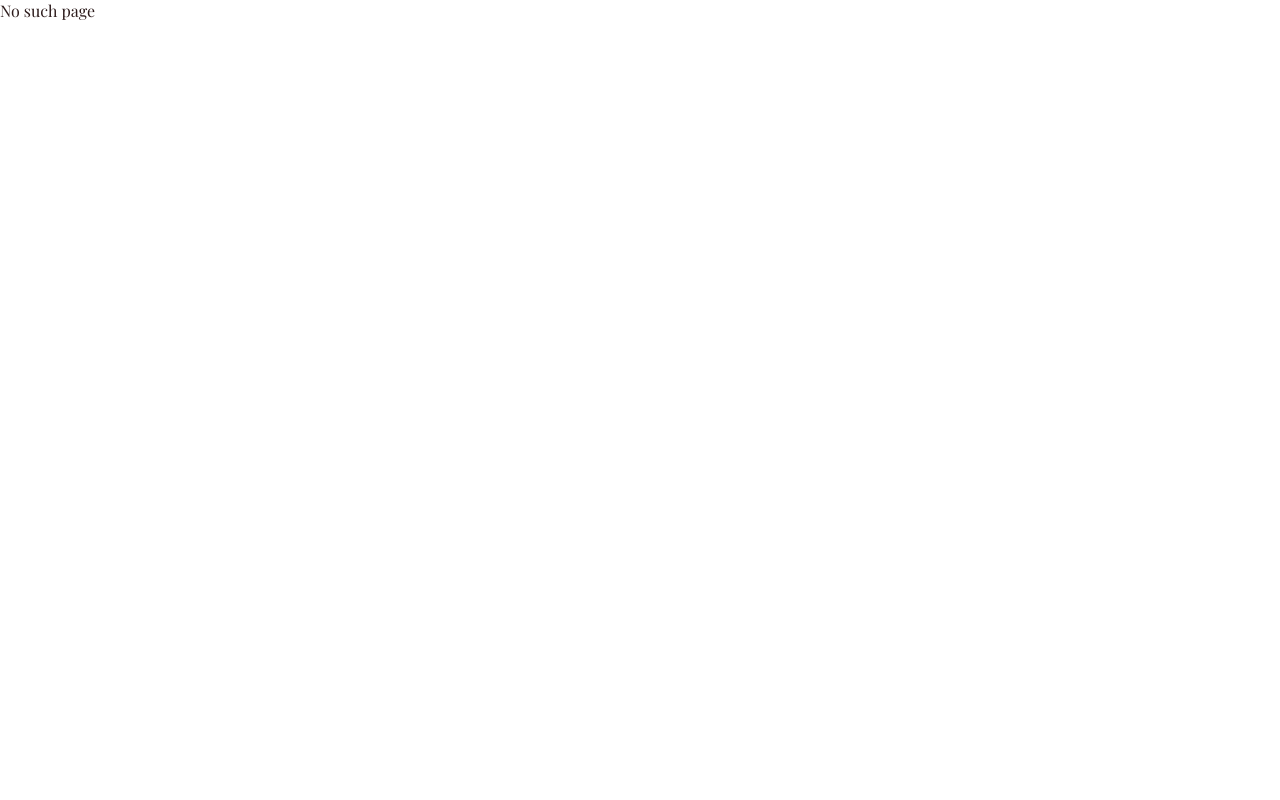
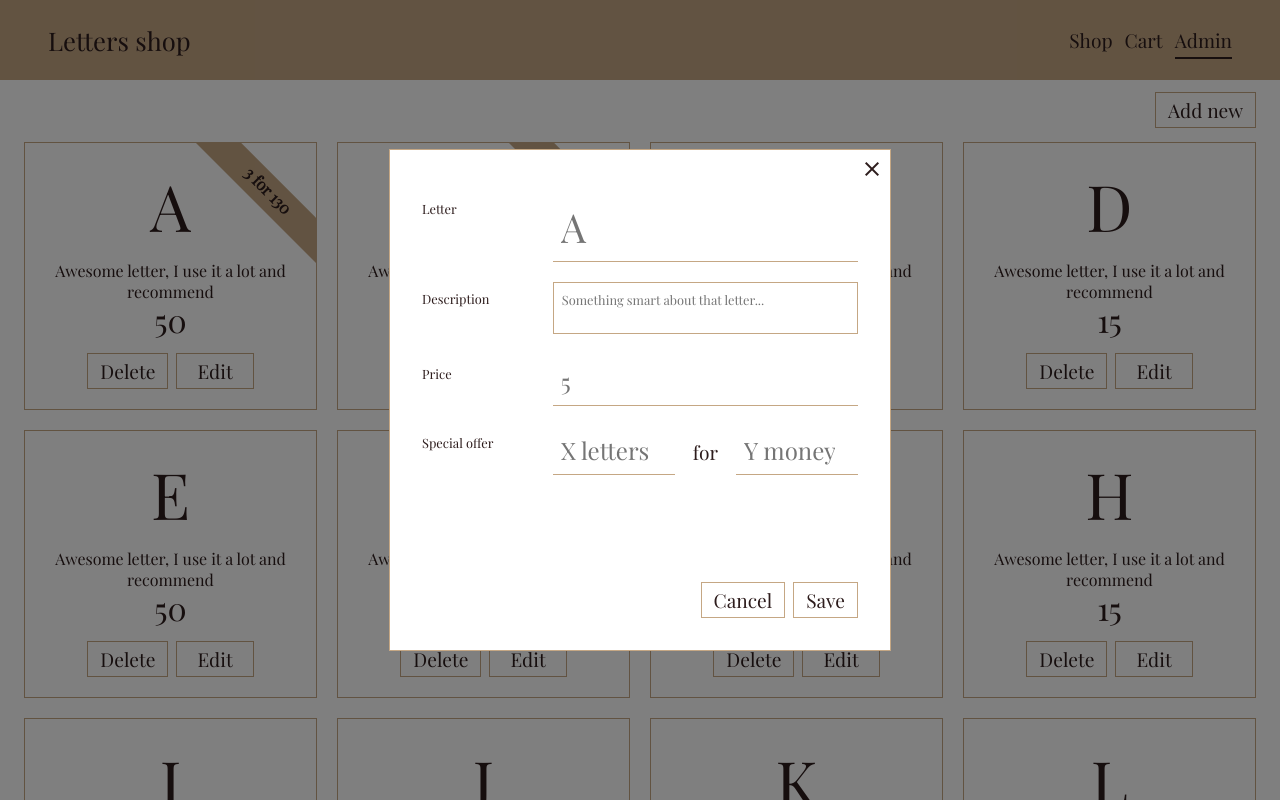
Before and after one commit to ilinieja/poc-react-redux-shop, a React (Create React App) app: page /admin/add in a window 1280 px wide. Before the commit this address had no page. Shown: the top 800 px of the page. Built offline with nearby package versions, Linux system fonts and the light colour scheme.

Commit message:
Add special offer badge for product

```diff
--- a/src/index.tsx
+++ b/src/index.tsx
@@ -30,7 +30,10 @@ const router = createBrowserRouter([
       {
         path: "admin",
         element: <Admin />,
-        children: [{ path: "edit/:productId", element: <ProductEditModal /> }],
+        children: [
+          { path: "edit/:productId", element: <ProductEditModal /> },
+          { path: "add", element: <ProductEditModal /> },
+        ],
       },
     ],
   },
--- /dev/null
+++ b/src/pages/admin/Admin.module.css
@@ -0,0 +1,14 @@
+.container {
+    display: flex;
+    flex-direction: column;
+}
+
+.row {
+    display: flex;
+    justify-content: flex-end;
+    padding: 12px 24px 0;
+}
+
+.listing {
+    padding-top: 14px;
+}
--- a/src/pages/admin/Admin.tsx
+++ b/src/pages/admin/Admin.tsx
@@ -1,16 +1,26 @@
 import { useSelector } from "react-redux";
-import { Outlet } from "react-router";
+import { Outlet, useNavigate } from "react-router";
+import { Button } from "shared/Button/Button";
 import { ProductsListing } from "shared/ProductsListing/ProductsListing";
 import { productsSelectors } from "store/selectors";
 
+import styles from "./Admin.module.css";
+
 export function Admin() {
+  const navigate = useNavigate();
+  const openAddForm = () => navigate("add");
+
   return (
-    <>
+    <div className={styles.container}>
+      <div className={styles.row}>
+        <Button onClick={openAddForm}>Add new</Button>
+      </div>
       <ProductsListing
+        className={styles.listing}
         productIds={useSelector(productsSelectors.selectIds)}
         isAdmin={true}
       />
       <Outlet />
-    </>
+    </div>
   );
 }
--- a/src/pages/admin/ProductEditModal/ProductEditModal.tsx
+++ b/src/pages/admin/ProductEditModal/ProductEditModal.tsx
@@ -22,7 +22,7 @@ export function ProductEditModal() {
     rulePrice,
     ruleQuantity,
   }: FormFields) => {
-    dispatch(productUpdated({ id, changes: { id, description, price } }));
+    dispatch(productUpdated({ id, description, price }));
 
     if (rulePrice && ruleQuantity) {
       dispatch(
--- a/src/pages/admin/ProductForm/ProductForm.tsx
+++ b/src/pages/admin/ProductForm/ProductForm.tsx
@@ -61,6 +61,7 @@ export function ProductForm({
           <input
             className={styles.largeFont}
             defaultValue={product?.id}
+            placeholder="A"
             {...register("id", {
               required: true,
               maxLength: 1,
@@ -86,6 +87,7 @@ export function ProductForm({
         <label className={styles.label}>Description</label>
         <div className={styles.input}>
           <textarea
+            placeholder="Something smart about that letter..."
             defaultValue={product?.description}
             {...register("description", { maxLength: 70 })}
             aria-invalid={errors.description ? "true" : "false"}
@@ -106,7 +108,13 @@ export function ProductForm({
           <input
             type="number"
             defaultValue={product?.price}
-            {...register("price", { required: true, min: 1, max: 100000 })}
+            placeholder="5"
+            {...register("price", {
+              required: true,
+              min: 1,
+              max: 100000,
+              valueAsNumber: true,
+            })}
             aria-invalid={errors.price ? "true" : "false"}
           />
           {errors.price && (
@@ -128,12 +136,14 @@ export function ProductForm({
             <input
               type="number"
               defaultValue={rule?.quantity}
+              placeholder="X letters"
               {...register("ruleQuantity", {
                 min: 2,
                 max: 100000,
                 validate: {
                   required: requiredTogetherWith("rulePrice"),
                 },
+                valueAsNumber: true,
               })}
               aria-invalid={
                 errors.ruleQuantity || errors.rulePrice ? "true" : "false"
@@ -143,12 +153,14 @@ export function ProductForm({
             <input
               type="number"
               defaultValue={rule?.price}
+              placeholder="Y money"
               {...register("rulePrice", {
                 min: 1,
                 max: 100000,
                 validate: {
                   required: requiredTogetherWith("ruleQuantity"),
                 },
+                valueAsNumber: true,
               })}
               aria-invalid={
                 errors.ruleQuantity || errors.rulePrice ? "true" : "false"
--- a/src/shared/Product/Product.module.css
+++ b/src/shared/Product/Product.module.css
@@ -8,6 +8,7 @@
     border: 1px solid var(--color-primary);
     padding: 20px;
     gap: 12px;
+    position: relative;
 }
 
 .row {
@@ -34,3 +35,9 @@
     font-size: 1rem;
     text-align: center;
 }
+
+.badge {
+    position: absolute;
+    top: 0;
+    right: 0;
+}
--- a/src/shared/Product/Product.tsx
+++ b/src/shared/Product/Product.tsx
@@ -10,6 +10,7 @@ import {
 import styles from "./Product.module.css";
 import { ProductActions } from "./ProductActions/ProductActions";
 import { ProductAdminActions } from "./ProductAdminActions/ProductAdminActions";
+import { ProductRuleBadge } from "./ProductRuleBadge/ProductRuleBadge";
 
 export interface ProductProps {
   productId: EntityId;
@@ -19,7 +20,6 @@ export interface ProductProps {
 
 export function Product({ className, productId, isAdmin }: ProductProps) {
   const product = useSelector(selectProductById(productId));
-  const rule = useSelector(selectRuleById(productId));
   const cartProduct = useSelector(selectCartProductById(productId));
 
   if (!product) {
@@ -30,6 +30,7 @@ export function Product({ className, productId, isAdmin }: ProductProps) {
 
   return (
     <div className={classNames(styles.container, className)}>
+      <ProductRuleBadge className={styles.badge} productId={productId} />
       <div className={styles.row}>
         <h2 className={styles.title}>{product.id}</h2>
         {!isAdmin && (
--- a/src/shared/Product/ProductAdminActions/ProductAdminActions.tsx
+++ b/src/shared/Product/ProductAdminActions/ProductAdminActions.tsx
@@ -22,7 +22,7 @@ export function ProductAdminActions({
   const dispatch = useDispatch();
   const navigate = useNavigate();
 
-  const onUpdate = () => navigate(`edit/${productId}`);
+  const onUpdate = () => navigate(`edit/${encodeURIComponent(productId)}`);
   const onRemove = () => {
     dispatch(productRemoved(productId));
     dispatch(ruleRemoved(productId));
--- /dev/null
+++ b/src/shared/Product/ProductRuleBadge/ProductRuleBadge.module.css
@@ -0,0 +1,28 @@
+@import "vars.css";
+
+.container {
+    display: flex;
+    align-items: center;
+    justify-content: center;
+    overflow: hidden;
+    width: 120px;
+    height: 120px;
+}
+
+.ribbon {
+    display: flex;
+    align-items: center;
+    justify-content: center;
+    padding: 4px;
+    transform: rotate(45deg) translateY(-50%);
+    background-color: var(--color-primary);
+    height: 2rem;
+    width: 200%;
+    flex-shrink: 0;
+}
+
+.text {
+    text-align: center;
+    margin: 0 0 4px;
+    font-weight: 600;
+}
--- /dev/null
+++ b/src/shared/Product/ProductRuleBadge/ProductRuleBadge.tsx
@@ -0,0 +1,32 @@
+import { EntityId } from "@reduxjs/toolkit";
+import { useSelector } from "react-redux";
+import { selectRuleById } from "store/selectors";
+import classNames from "classnames";
+
+import styles from "./ProductRuleBadge.module.css";
+
+export interface ProductRuleBadgeProps {
+  productId: EntityId;
+  className?: string;
+}
+
+export function ProductRuleBadge({
+  productId,
+  className,
+}: ProductRuleBadgeProps) {
+  const rule = useSelector(selectRuleById(productId));
+
+  return (
+    <>
+      {rule && (
+        <div className={classNames(styles.container, className)}>
+          <div className={styles.ribbon}>
+            <h4 className={styles.text}>
+              {rule.quantity} for {rule.price}
+            </h4>
+          </div>
+        </div>
+      )}
+    </>
+  );
+}
--- a/src/store/products.slice.ts
+++ b/src/store/products.slice.ts
@@ -20,7 +20,7 @@ export const productsSlice = createSlice({
   initialState: prepopulatedState,
   reducers: {
     productAdded: productsAdapter.addOne,
-    productUpdated: productsAdapter.updateOne,
+    productUpdated: productsAdapter.upsertOne,
     productRemoved: productsAdapter.removeOne,
   },
 });
```
